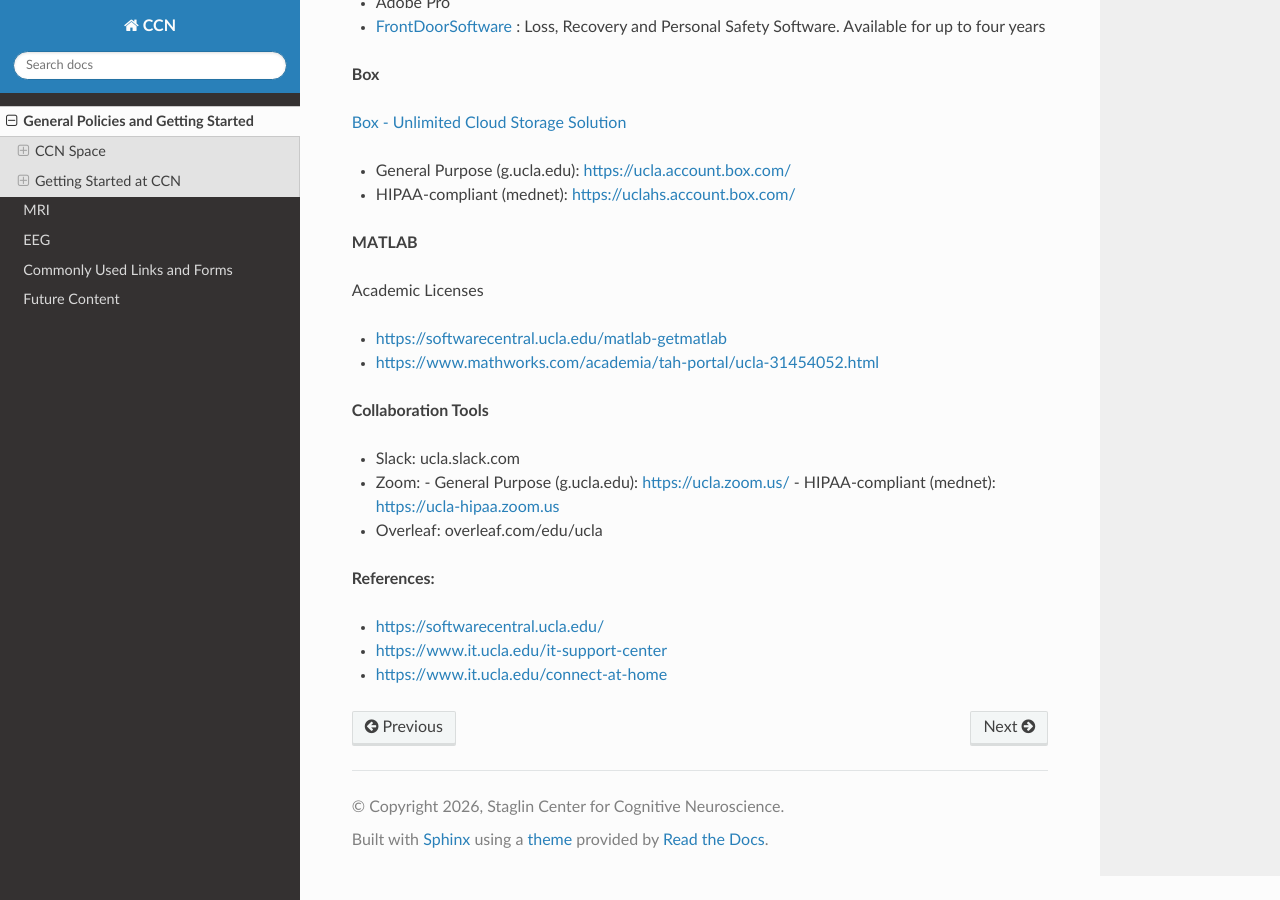
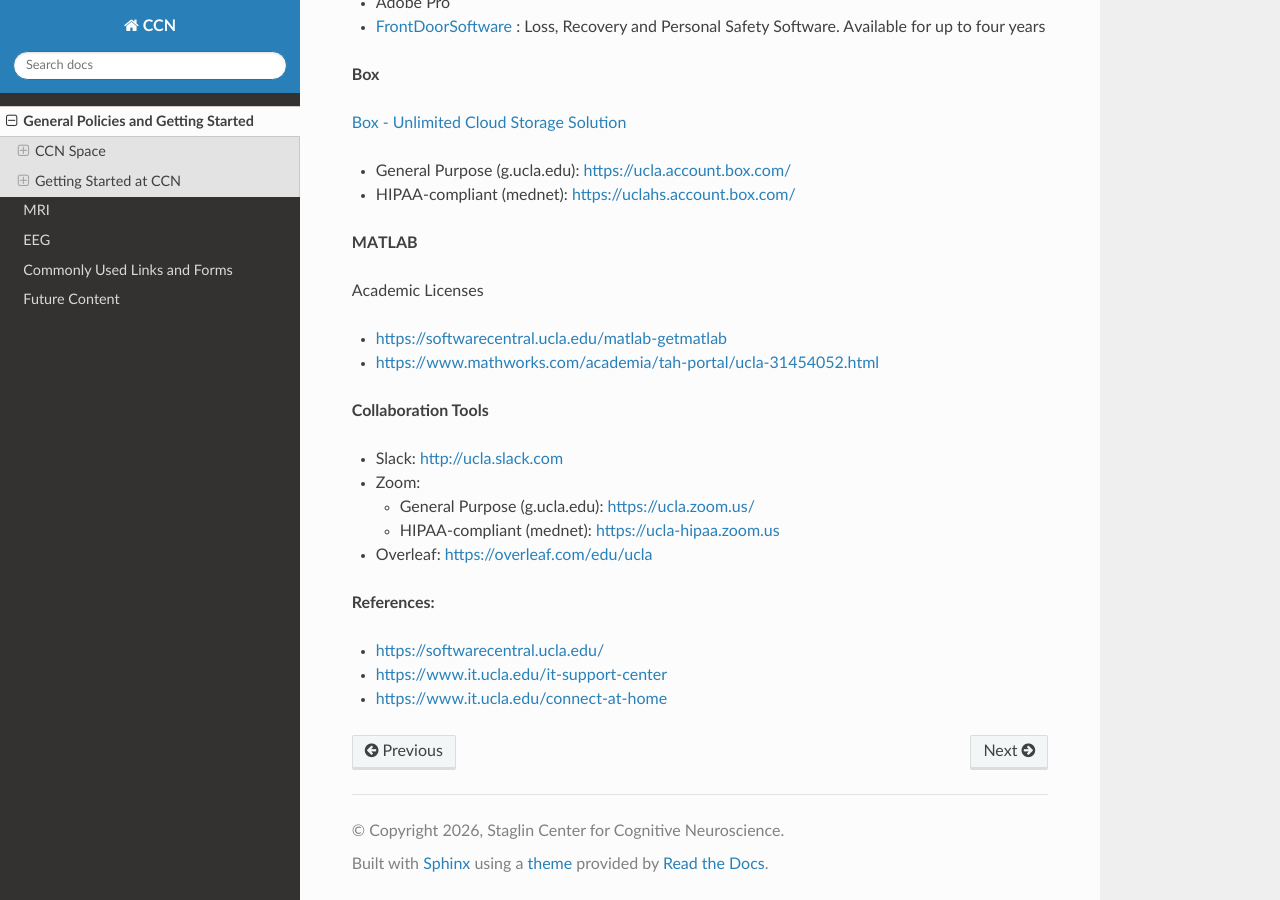
Before and after one commit to CCN-Support/CCN_Wiki, a Sphinx documentation site: the page built from docs/source/generalpolicies.rst, in a window 1280 px wide and 900 px high, scrolled down 5971 px. Built offline with Sphinx 7.4.7 and the Read the Docs theme 3.1.0, drawn with Linux system fonts in a browser that asks for light colours; some of the changed lines change nothing that is shown.

Commit message:
Update generalpolicies.rst

```diff
--- a/docs/source/generalpolicies.rst
+++ b/docs/source/generalpolicies.rst
@@ -197,11 +197,13 @@
 
 **Collaboration Tools**
 
-- Slack: ucla.slack.com
+- Slack: http://ucla.slack.com
 - Zoom:
+
   - General Purpose (g.ucla.edu): https://ucla.zoom.us/
   - HIPAA-compliant (mednet): https://ucla-hipaa.zoom.us
-- Overleaf: overleaf.com/edu/ucla
+
+- Overleaf: https://overleaf.com/edu/ucla
 
 
 
```
